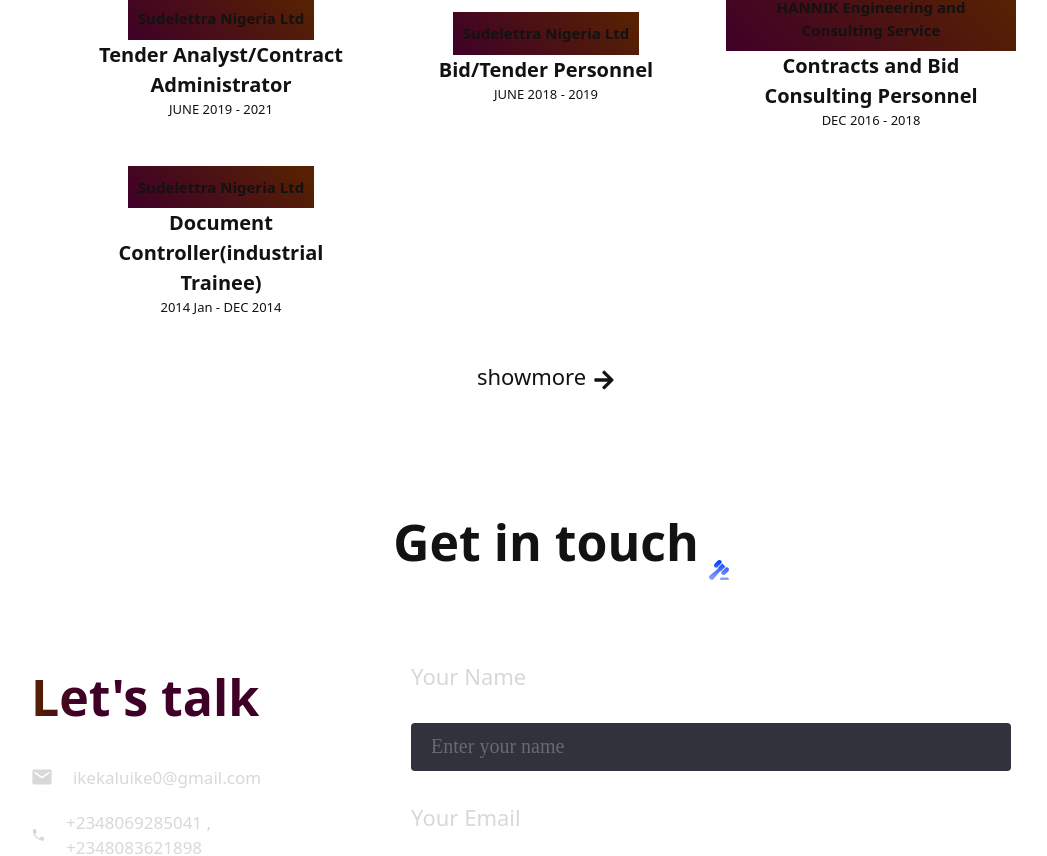
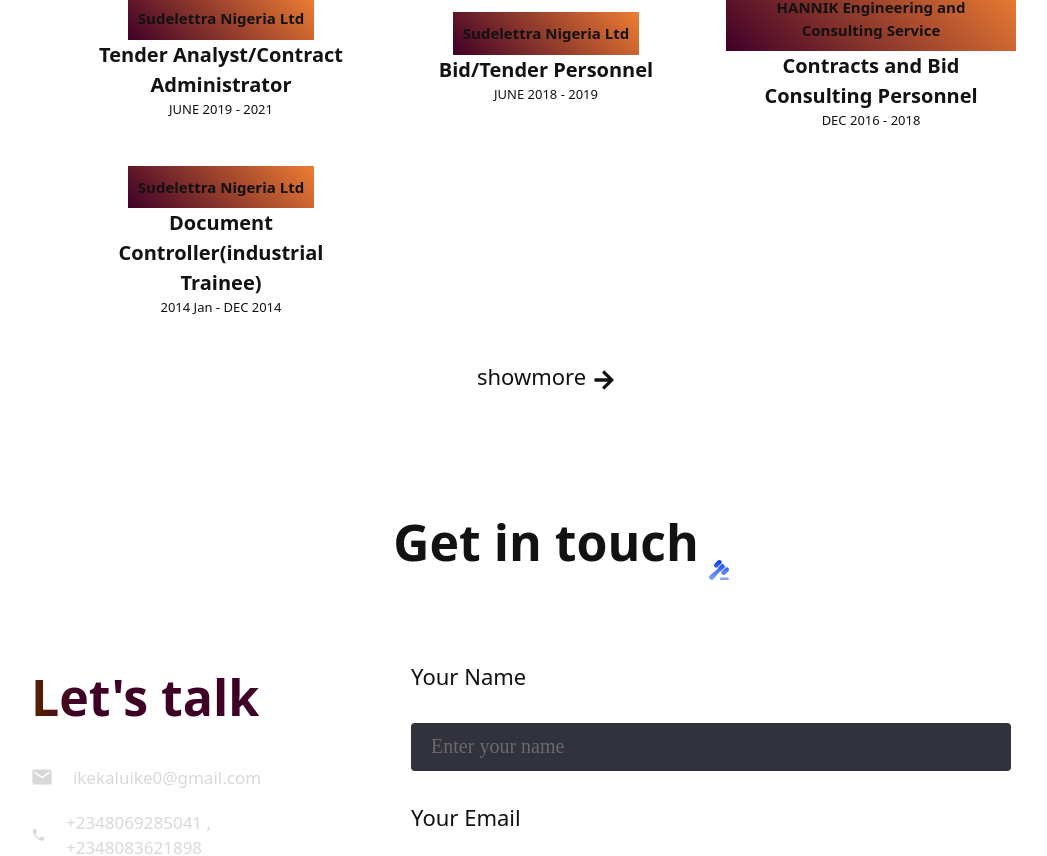
Before and after one commit to ChibuikeUkonu/Portfolio, a Next.js app: page / in a window 1280 px wide. Shown: the part 4680-5536 px from the top of the page, without its empty margins (94-1141 px from the left). Built offline with nearby package versions, Linux system fonts and the light colour scheme.

Commit message:
final background fixed

```diff
--- a/src/Component/Contact/Contact.module.css
+++ b/src/Component/Contact/Contact.module.css
@@ -115,10 +115,13 @@
   .contact_left h1{
     color: var(--text-primary);
   }
-  .contact_detail link{
+  .contact_right label{
     color: var(--text-accent);
     transition: color 0.2s ease;
   }
+  .contact_detail p{
+    color: var(--text-primary);
+}
 
 @media(max-width:768px){
     .Contact{
--- a/src/Component/MyWork/MyWork.module.css
+++ b/src/Component/MyWork/MyWork.module.css
@@ -41,7 +41,7 @@
         font-size: 15px;
         font-weight: 600;
         padding: 10px 10px 10px 10px;
-        background: linear-gradient(45deg, #3f0028,#582300);
+        background: linear-gradient(45deg, #3f0028,#ed7d32);
      }
      .Service_format h2:hover{
         transform: scale(1.10);
--- a/src/Component/Navbar/Navbar.module.css
+++ b/src/Component/Navbar/Navbar.module.css
@@ -40,9 +40,6 @@
 .nav_mob_open{
     display: none;
 }
- .nav_mob_open li{
-  color: var(--text-primary);
-  }
 @media(max-width:768px){
    .navbar{
     margin: 10px 30px;
@@ -72,7 +69,7 @@
     top:0;
     gap:10px;
     align-items: start;
-    background-color: #1f0015;
+    background-color: #ccc;
     height:100%;
     z-index: 2;
     right:-270px;
```
